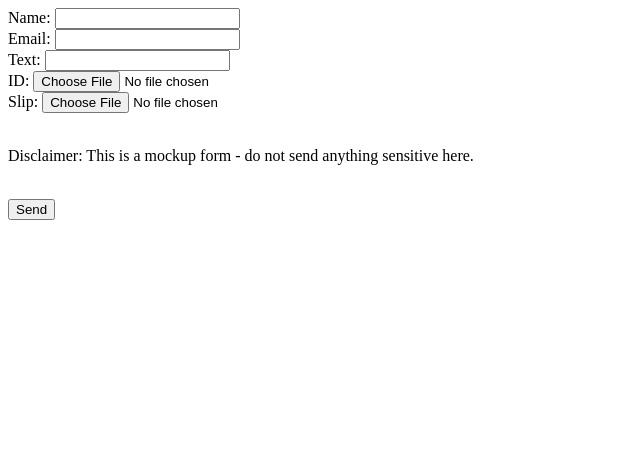
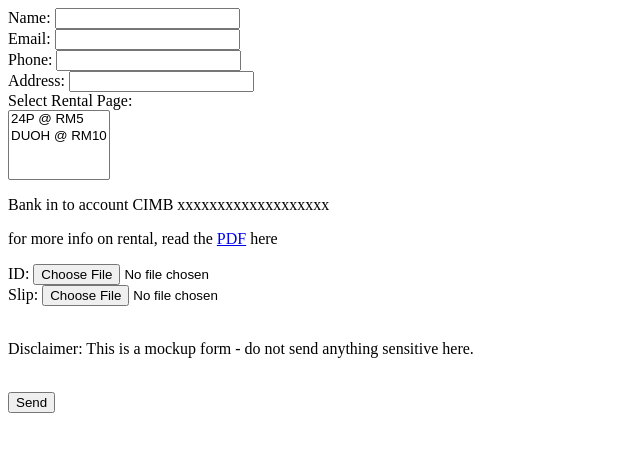
Before and after one commit to yenchng/yenchng.github.io, a plain HTML site: page playground/localform.html in a window 1280 px wide. Shown: the whole page, without its empty margins (0-640 px from the left). Drawn offline with Linux system fonts and the light colour scheme.

Commit message:
Update localform.html

```diff
--- a/playground/localform.html
+++ b/playground/localform.html
@@ -5,7 +5,15 @@
 
   Name: <input type="text" name="name"> <br />
   Email: <input type="email" name="email"> <br />
-  Text: <input type="text" name="message"> <br />
+  Phone: <input type="phone" name="email"> <br />
+  Address: <input type="text" name="message"> <br />
+    <label for="cars">Select Rental Page:</label> <br />
+<select id="p1" name="package 1" size="4" multiple>
+<option value="p1">24P @ RM5</option>
+  <option value="p2">DUOH @ RM10</option>
+</select>
+  <p>Bank in to account CIMB xxxxxxxxxxxxxxxxxxx</p>
+  <p>for more info on rental, read the <a href="#">PDF</a> here</p>
 
   ID: <input type="file" name="file1"> <br />
   Slip: <input type="file" name="file2"><br />
```
